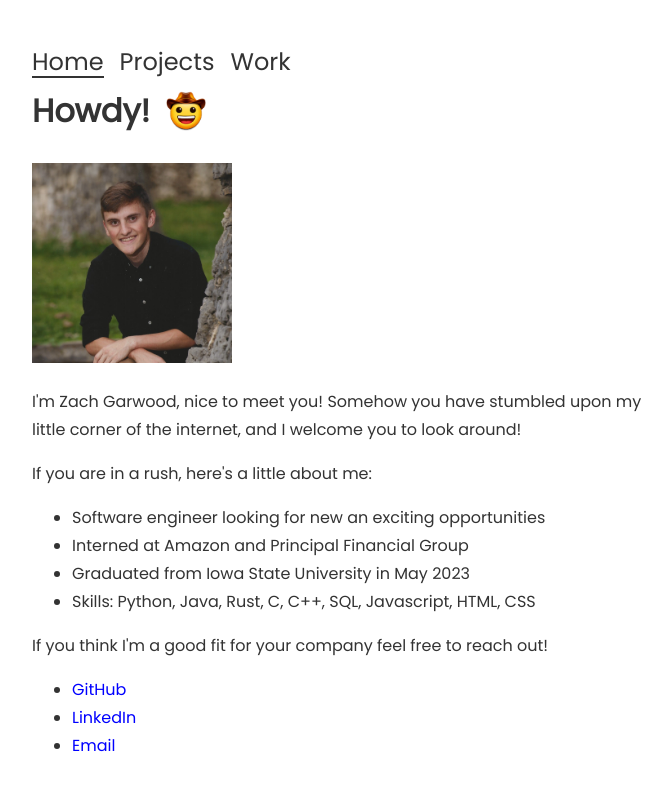
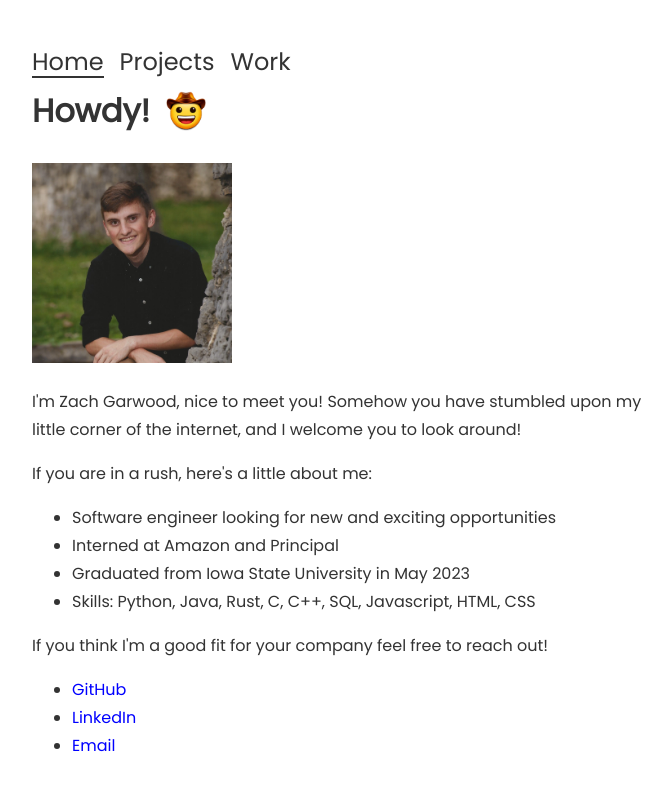
Before and after one commit to zacharygarwood/portfolio, a SvelteKit app: page / in a window 1280 px wide. Shown: the top 790 px of the page, without its empty margins (288-960 px from the left). Built offline with nearby package versions, Linux system fonts and the light colour scheme.

Commit message:
Fixed typo

```diff
--- a/src/routes/+page.svelte
+++ b/src/routes/+page.svelte
@@ -44,8 +44,8 @@
 
     <p>If you are in a rush, here's a little about me:</p>
     <ul>
-      <li>Software engineer looking for new an exciting opportunities</li>
-      <li>Interned at Amazon and Principal Financial Group</li>
+      <li>Software engineer looking for new and exciting opportunities</li>
+      <li>Interned at Amazon and Principal</li>
       <li>Graduated from Iowa State University in May 2023</li>
       <li>Skills: Python, Java, Rust, C, C++, SQL, Javascript, HTML, CSS</li>
     </ul>
```
